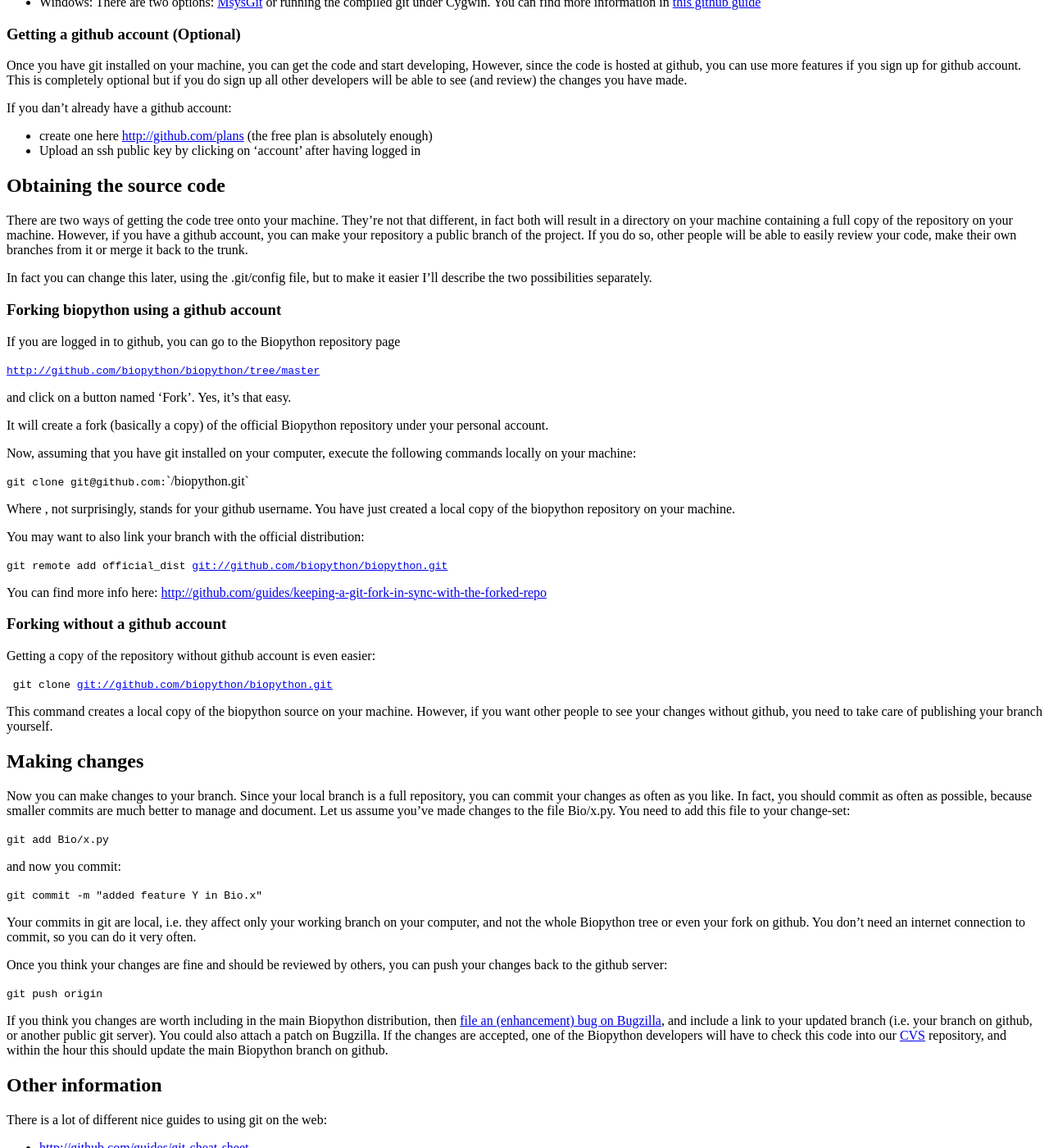
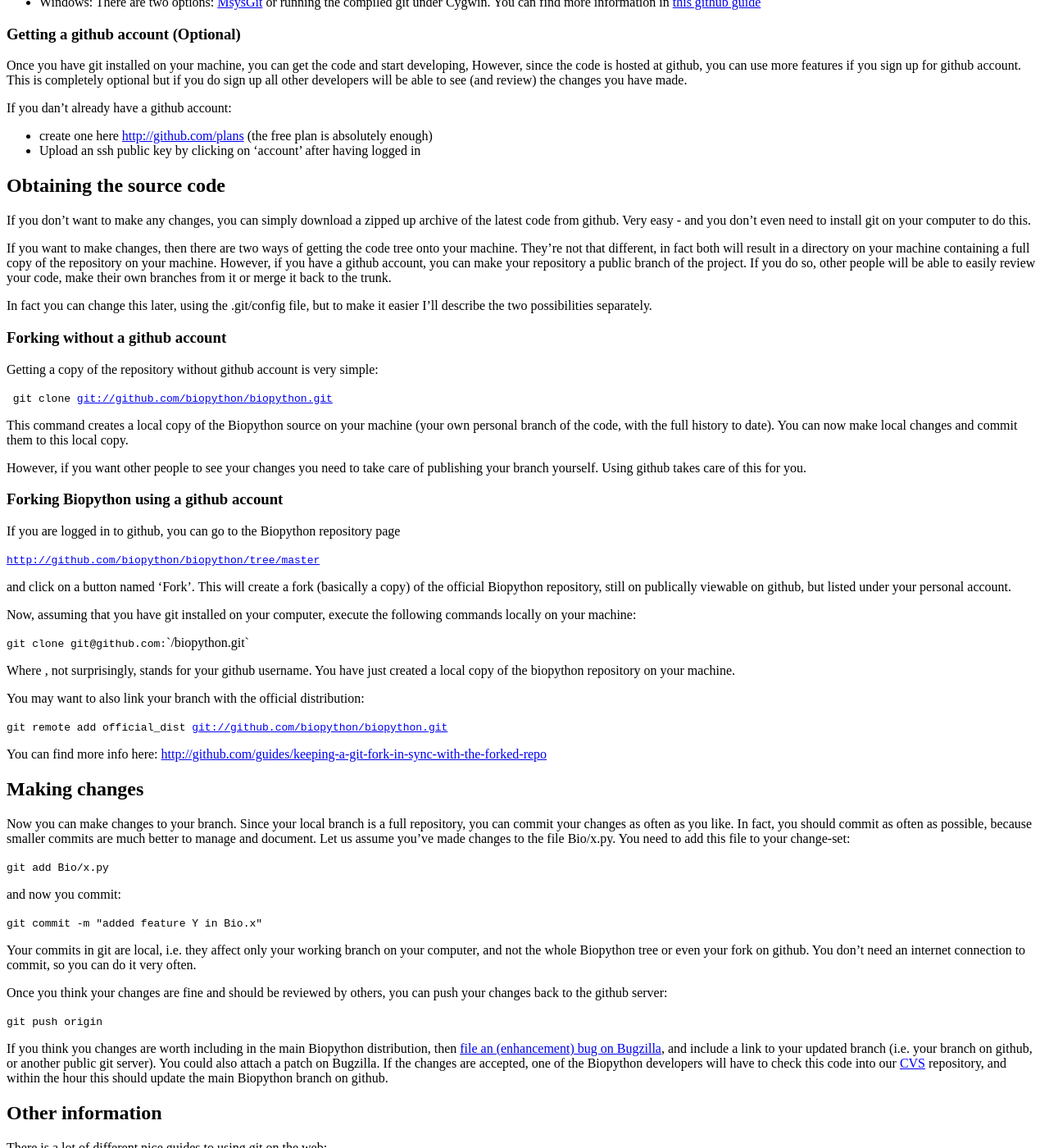
Before and after one commit to biopython/biopython.github.io, a Jekyll site: the page built from wiki/GitMigration.md, in a window 1280 px wide and 1400 px high, scrolled down 544 px. Shown: the whole window at 82% size. Built offline with Jekyll 4.4.1, drawn with Linux system fonts in a browser that asks for light colours.

Commit message:
/* Obtaining the source code */ Reordering

```diff
--- a/wiki/GitMigration.md
+++ b/wiki/GitMigration.md
@@ -60,28 +60,46 @@ If you dan't already have a github account:
 Obtaining the source code
 -------------------------
 
-There are two ways of getting the code tree onto your machine. They're
-not that different, in fact both will result in a directory on your
-machine containing a full copy of the repository on your machine.
-However, if you have a github account, you can make your repository a
-public branch of the project. If you do so, other people will be able to
-easily review your code, make their own branches from it or merge it
-back to the trunk.
+If you don't want to make any changes, you can simply download a zipped
+up archive of the latest code from github. Very easy - and you don't
+even need to install git on your computer to do this.
+
+If you want to make changes, then there are two ways of getting the code
+tree onto your machine. They're not that different, in fact both will
+result in a directory on your machine containing a full copy of the
+repository on your machine. However, if you have a github account, you
+can make your repository a public branch of the project. If you do so,
+other people will be able to easily review your code, make their own
+branches from it or merge it back to the trunk.
 
 In fact you can change this later, using the .git/config file, but to
 make it easier I'll describe the two possibilities separately.
 
-### Forking biopython using a github account
+### Forking without a github account
+
+Getting a copy of the repository without github account is very simple:
+
+` git clone `[`git://github.com/biopython/biopython.git`](git://github.com/biopython/biopython.git)
+
+This command creates a local copy of the Biopython source on your
+machine (your own personal branch of the code, with the full history to
+date). You can now make local changes and commit them to this local
+copy.
+
+However, if you want other people to see your changes you need to take
+care of publishing your branch yourself. Using github takes care of this
+for you.
+
+### Forking Biopython using a github account
 
 If you are logged in to github, you can go to the Biopython repository
 page
 
 [`http://github.com/biopython/biopython/tree/master`](http://github.com/biopython/biopython/tree/master)
 
-and click on a button named 'Fork'. Yes, it's that easy.
-
-It will create a fork (basically a copy) of the official Biopython
-repository under your personal account.
+and click on a button named 'Fork'. This will create a fork (basically a
+copy) of the official Biopython repository, still on publically viewable
+on github, but listed under your personal account.
 
 Now, assuming that you have git installed on your computer, execute the
 following commands locally on your machine:
@@ -98,16 +116,6 @@ You may want to also link your branch with the official distribution:
 
 You can find more info here:
 <http://github.com/guides/keeping-a-git-fork-in-sync-with-the-forked-repo>
-
-### Forking without a github account
-
-Getting a copy of the repository without github account is even easier:
-
-` git clone `[`git://github.com/biopython/biopython.git`](git://github.com/biopython/biopython.git)
-
-This command creates a local copy of the biopython source on your
-machine. However, if you want other people to see your changes without
-github, you need to take care of publishing your branch yourself.
 
 Making changes
 --------------
```
Also changed, not shown: 1 other file.
